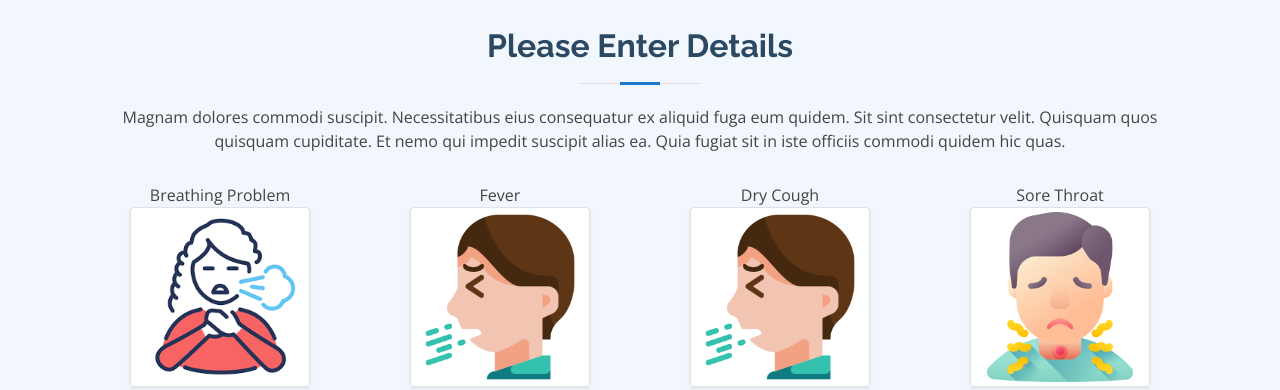
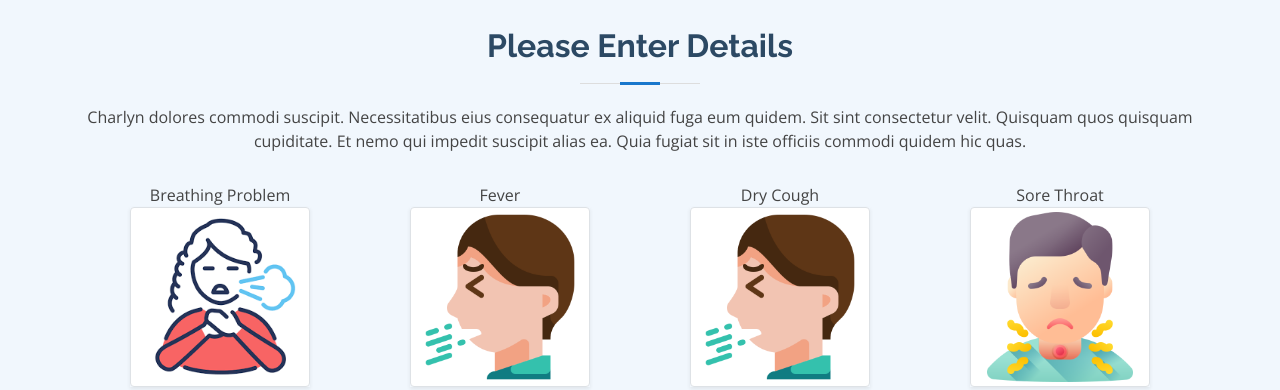
Before and after one commit to dearcharlyn/covid_predictor, a Django app: template templates/index.html in a window 1280 px wide. Shown: the part 1105-1495 px from the top of the page. Run offline with Django 3.2, Linux system fonts and the light colour scheme; the template is opened without the code that fills it: most values are stand-ins (such as "Sample title", 1, 10 or a date in 2020); some libraries are stand-ins or nearby versions.

Commit message:
Update index.html

```diff
--- a/templates/index.html
+++ b/templates/index.html
@@ -6,7 +6,7 @@
       <div class="container">
          <div class="section-title" id="myform">
           <h2>Please Enter Details</h2>
-          <p>Magnam dolores commodi suscipit. Necessitatibus eius consequatur ex aliquid fuga eum quidem. Sit sint consectetur velit. Quisquam quos quisquam cupiditate. Et nemo qui impedit suscipit alias ea. Quia fugiat sit in iste officiis commodi quidem hic quas.</p>
+          <p>Charlyn dolores commodi suscipit. Necessitatibus eius consequatur ex aliquid fuga eum quidem. Sit sint consectetur velit. Quisquam quos quisquam cupiditate. Et nemo qui impedit suscipit alias ea. Quia fugiat sit in iste officiis commodi quidem hic quas.</p>
         </div>
          {% if covidval %}
                 <script> window.location.href = "#prediction_result" </script>
```
